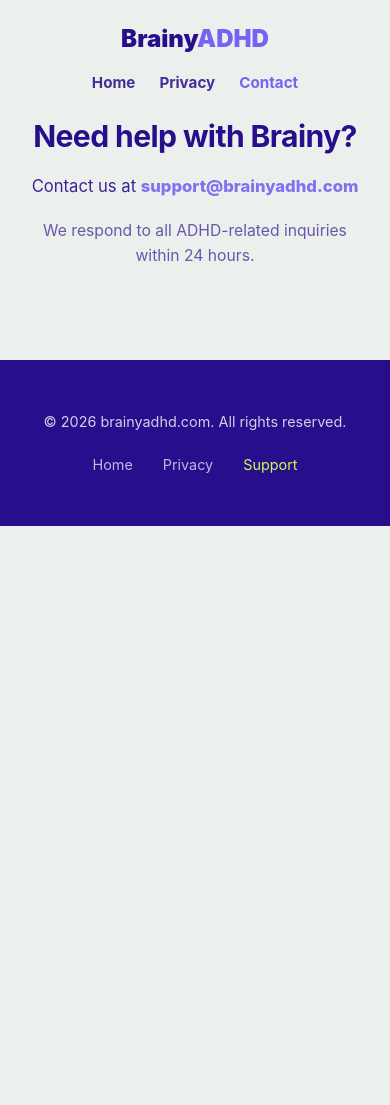
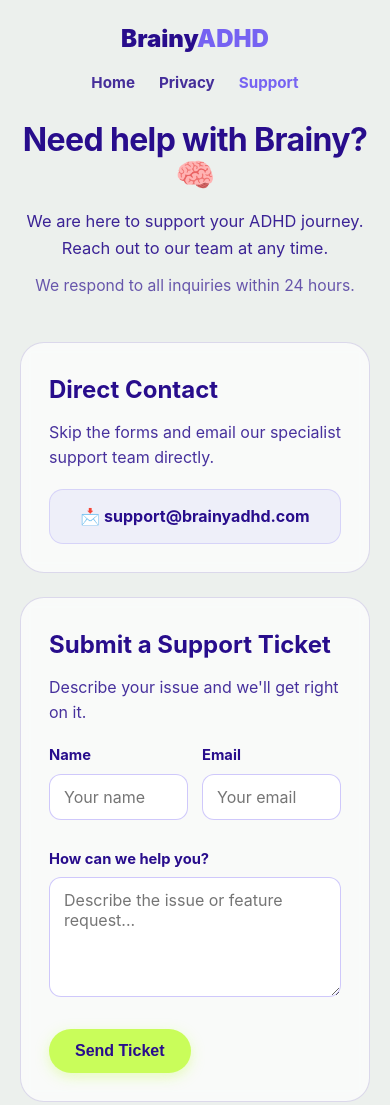
Before and after one commit to niconiconico32/brainy-web, a website: page support.html in a window 390 px wide. Shown: the top 1105 px of the page. Before the commit the page ends 844 px from the top, so only its background shows below. Drawn offline with Linux system fonts and the light colour scheme.

Commit message:
Add support page with email, message final

```diff
--- a/support.html
+++ b/support.html
@@ -83,6 +83,7 @@
 
         .hero-contact {
             padding: 140px 0 44px 0;
+            text-align: center;
         }
 
         .hero-contact h1 {
@@ -93,32 +94,9 @@
         }
 
         .hero-contact p {
-            font-size: 1.16rem;
+            font-size: 1.2rem;
             max-width: 740px;
-            opacity: 0.9;
-        }
-
-        .contact-hero {
-            padding: 140px 0 120px 0;
-            min-height: 70vh;
-            display: flex;
-            align-items: center;
-        }
-
-        .contact-container {
-            text-align: center;
-        }
-
-        .contact-container h1 {
-            font-size: 3rem;
-            line-height: 1.1;
-            margin-bottom: 20px;
-            letter-spacing: -0.02em;
-        }
-
-        .contact-container p {
-            font-size: 1.2rem;
-            margin-bottom: 12px;
+            margin: 0 auto;
             opacity: 0.9;
         }
 
@@ -137,7 +115,7 @@
         .response-time {
             font-size: 1.1rem !important;
             color: rgba(40, 13, 140, 0.75);
-            margin-top: 18px !important;
+            margin-top: 12px !important;
         }
 
         .content-grid {
@@ -176,16 +154,17 @@
         }
 
         .contact-list li {
-            padding: 12px 14px;
+            padding: 14px;
             border-radius: 14px;
             background-color: rgba(118, 99, 242, 0.08);
             border: 1px solid rgba(118, 99, 242, 0.2);
+            text-align: center;
         }
 
         .contact-list a {
             color: var(--color-text);
             text-decoration: none;
-            font-weight: 600;
+            font-weight: 700;
         }
 
         .contact-list a:hover {
@@ -215,7 +194,6 @@
 
         input[type="text"],
         input[type="email"],
-        input[type="tel"],
         textarea {
             width: 100%;
             border: 1px solid rgba(118, 99, 242, 0.35);
@@ -230,7 +208,6 @@
 
         input[type="text"]:focus,
         input[type="email"]:focus,
-        input[type="tel"]:focus,
         textarea:focus {
             outline: none;
             border-color: var(--color-accent);
@@ -238,8 +215,12 @@
         }
 
         textarea {
-            min-height: 150px;
+            min-height: 120px;
             resize: vertical;
+        }
+
+        .btn-container {
+            margin-top: 10px;
         }
 
         button {
@@ -247,7 +228,7 @@
             color: var(--color-text);
             border: none;
             border-radius: 999px;
-            padding: 13px 22px;
+            padding: 13px 26px;
             font-size: 1rem;
             font-weight: 800;
             cursor: pointer;
@@ -310,17 +291,9 @@
                 font-size: 2.4rem;
             }
 
-            .contact-hero {
-                padding: 130px 0 100px 0;
-                min-height: auto;
-            }
-
-            .contact-container h1 {
-                font-size: 2.4rem;
-            }
-
-            .contact-container p {
-                font-size: 1.1rem;
+            .content-grid {
+                grid-template-columns: 1fr;
+                gap: 24px;
             }
         }
 
@@ -337,19 +310,6 @@
                 font-size: 1.03rem;
             }
 
-            .contact-hero {
-                padding: 120px 0 80px 0;
-                min-height: auto;
-            }
-
-            .contact-container h1 {
-                font-size: 1.88rem;
-            }
-
-            .contact-container p {
-                font-size: 1.04rem;
-            }
-
             .response-time {
                 font-size: 0.98rem !important;
             }
@@ -363,17 +323,51 @@
             <ul class="top-nav">
                 <li><a href="index.html">Home</a></li>
                 <li><a href="privacy.html">Privacy</a></li>
-                <li><a href="contact.html" aria-current="page">Contact</a></li>
+                <li><a href="support.html" aria-current="page">Support</a></li>
             </ul>
         </div>
     </header>
 
-    <main>
-        <section class="contact-hero">
-            <div class="container contact-container">
-                <h1>Need help with Brainy?</h1>
-                <p>Contact us at <a href="mailto:support@brainyadhd.com" class="email-link">support@brainyadhd.com</a></p>
-                <p class="response-time">We respond to all ADHD-related inquiries within 24 hours.</p>
+    <main class="container">
+        <section class="hero-contact">
+            <h1>Need help with Brainy? 🧠</h1>
+            <p>We are here to support your ADHD journey. Reach out to our team at any time.</p>
+            <p class="response-time">We respond to all inquiries within 24 hours.</p>
+        </section>
+
+        <section class="content-grid">
+            <div class="contact-card">
+                <h2>Direct Contact</h2>
+                <p>Skip the forms and email our specialist support team directly.</p>
+                <ul class="contact-list">
+                    <li>
+                        <a href="mailto:support@brainyadhd.com">📩 support@brainyadhd.com</a>
+                    </li>
+                </ul>
+            </div>
+
+            <div class="form-card">
+                <h2>Submit a Support Ticket</h2>
+                <p>Describe your issue and we'll get right on it.</p>
+                <form action="mailto:support@brainyadhd.com" method="post" enctype="text/plain">
+                    <div class="form-grid">
+                        <div class="form-field">
+                            <label for="name">Name</label>
+                            <input type="text" id="name" name="name" placeholder="Your name" required>
+                        </div>
+                        <div class="form-field">
+                            <label for="email">Email</label>
+                            <input type="email" id="email" name="email" placeholder="Your email" required>
+                        </div>
+                        <div class="form-field full">
+                            <label for="message">How can we help you?</label>
+                            <textarea id="message" name="message" placeholder="Describe the issue or feature request..." required></textarea>
+                        </div>
+                    </div>
+                    <div class="btn-container">
+                        <button type="submit">Send Ticket</button>
+                    </div>
+                </form>
             </div>
         </section>
     </main>
```
